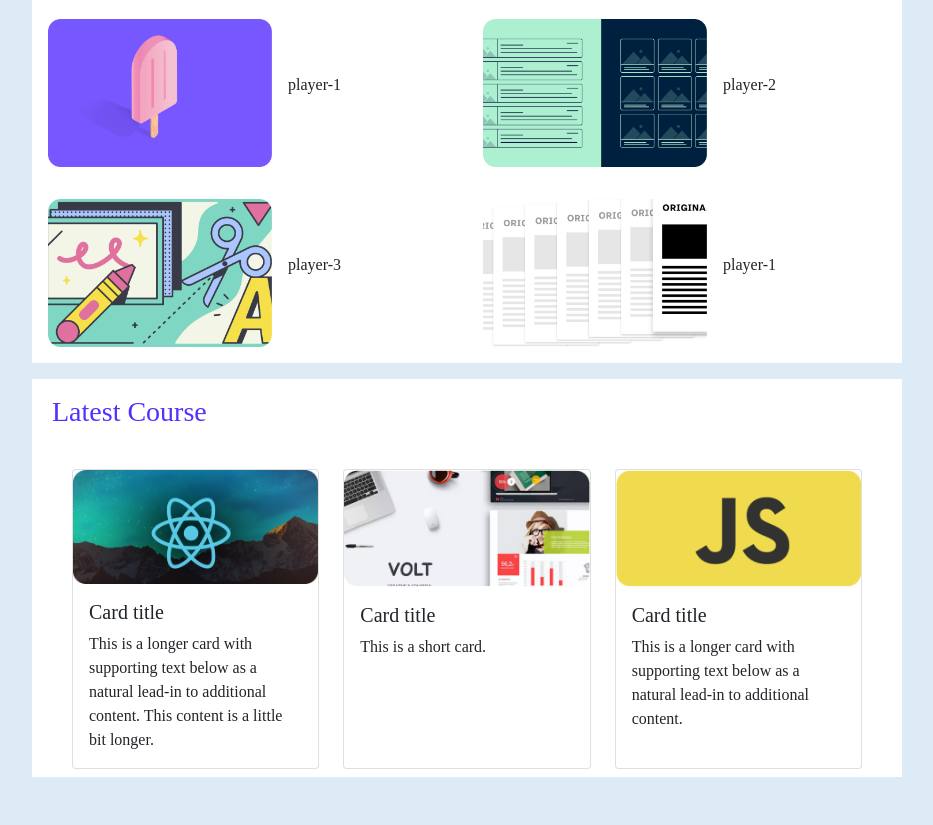
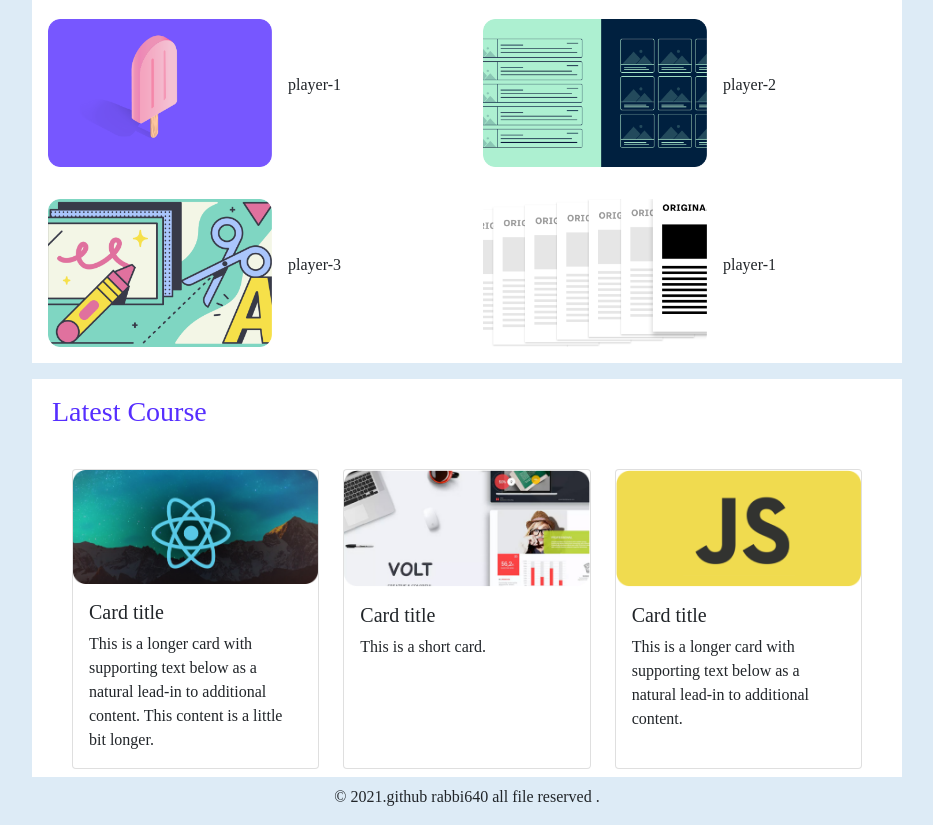
Before and after one commit to mahfuz640/leader-board-main, a plain HTML site: page images/index.html in a window 1280 px wide. Shown: the part 400-1225 px from the top of the page, without its empty margins (173-1106 px from the left). Before the commit the page ends 1185 px from the top, so only its background shows below. Drawn offline with nearby package versions, Linux system fonts and the light colour scheme.

Commit message:
finished

```diff
--- a/images/index.html
+++ b/images/index.html
@@ -136,6 +136,9 @@
 
         </section>
     </main>
+    <footer>
+        <p class="text-center"> © 2021.github rabbi640 all file reserved .</p>
+    </footer>
 
     <script src=" https://cdn.jsdelivr.net/npm/@popperjs/core@2.9.3/dist/umd/popper.min.js " integrity="sha384-eMNCOe7tC1doHpGoWe/6oMVemdAVTMs2xqW4mwXrXsW0L84Iytr2wi5v2QjrP/xp " crossorigin="anonymous "></script>
     <script src="https://cdn.jsdelivr.net/npm/bootstrap@5.1.0/dist/js/bootstrap.min.js " integrity="sha384-cn7l7gDp0eyniUwwAZgrzD06kc/tftFf19TOAs2zVinnD/C7E91j9yyk5//jjpt/ " crossorigin="anonymous "></script>
```
